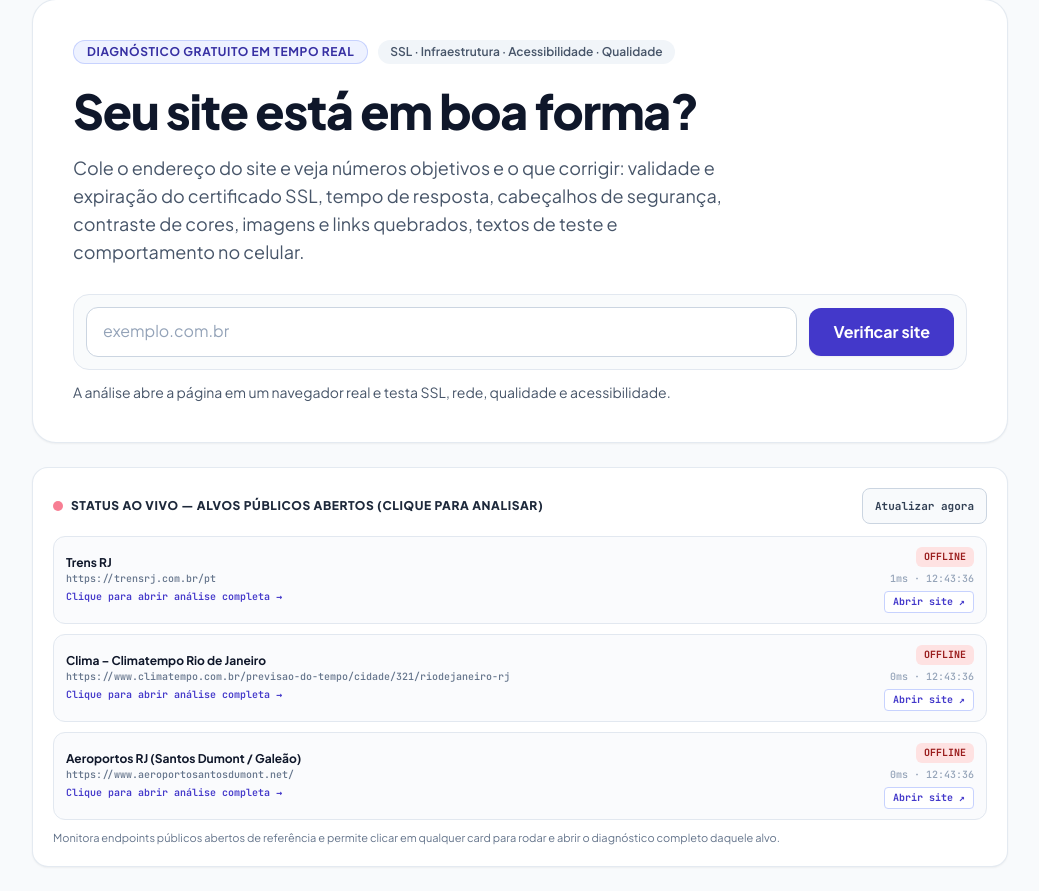
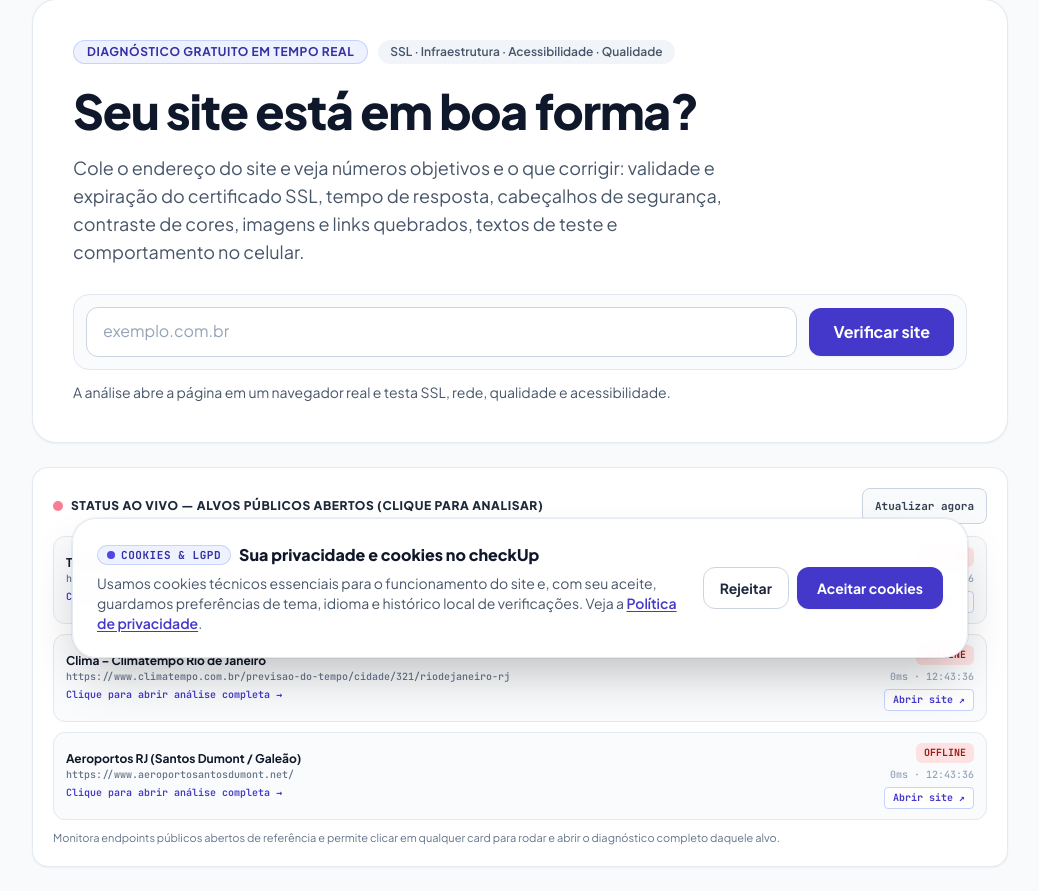
Before and after one commit to Moa-fernandes/checkUpSites, a Flask app: page / in a window 1280 px wide. Shown: the part 122-1013 px from the top of the page, without its empty margins (120-1159 px from the left). Run offline with Flask 3, Linux system fonts and the light colour scheme; data that the repository does not hold is empty; some libraries are stand-ins or nearby versions.

Commit message:
fix more ?

```diff
--- a/templates/base.html
+++ b/templates/base.html
@@ -925,5 +925,125 @@
   window.checkupTranslateReport = translateReportDom;
 })();
 </script>
+
+  <!-- Banner de Consentimento de Cookies (Aceitar / Rejeitar) -->
+  <div id="cookie-consent-banner" role="dialog" aria-modal="false" aria-labelledby="cookie-consent-title"
+    class="no-print fixed inset-x-0 bottom-0 z-40 hidden p-3 sm:p-5">
+    <div class="mx-auto max-w-4xl rounded-3xl border border-slate-200/90 bg-white/95 p-4 shadow-2xl ring-1 ring-slate-900/5 backdrop-blur sm:p-6">
+      <div class="flex flex-col gap-4 sm:flex-row sm:items-center sm:justify-between">
+        <div class="min-w-0 flex-1 space-y-1.5">
+          <div class="flex flex-wrap items-center gap-2">
+            <span class="inline-flex items-center gap-1.5 rounded-full bg-indigo-50 px-2.5 py-0.5 font-mono text-[11px] font-bold uppercase tracking-wider text-indigo-800 ring-1 ring-inset ring-indigo-200">
+              <span class="h-2 w-2 rounded-full bg-indigo-600"></span>
+              Cookies &amp; LGPD
+            </span>
+            <h2 id="cookie-consent-title" class="text-sm font-extrabold text-slate-900 sm:text-base">
+              Sua privacidade e cookies no checkUp
+            </h2>
+          </div>
+          <p id="cookie-consent-desc" class="text-xs leading-relaxed text-slate-600 sm:text-sm">
+            Usamos cookies técnicos essenciais para o funcionamento do site e, com seu aceite, guardamos preferências de tema, idioma e histórico local de verificações. Veja a
+            <a href="/privacidade" class="font-semibold text-indigo-700 underline underline-offset-2 hover:text-indigo-900">Política de privacidade</a>.
+          </p>
+        </div>
+
+        <div class="flex shrink-0 flex-col gap-2 sm:flex-row sm:items-center">
+          <button type="button" id="btn-cookie-reject"
+            class="inline-flex min-h-[42px] items-center justify-center rounded-xl border border-slate-300 bg-white px-4 py-2 text-xs font-bold text-slate-800 transition hover:border-slate-400 hover:bg-slate-50 focus:outline-none focus:ring-2 focus:ring-indigo-600 sm:text-sm">
+            Rejeitar
+          </button>
+          <button type="button" id="btn-cookie-accept"
+            class="inline-flex min-h-[42px] items-center justify-center rounded-xl bg-indigo-700 px-5 py-2 text-xs font-bold text-white shadow-sm transition hover:bg-indigo-800 focus:outline-none focus:ring-2 focus:ring-indigo-600 focus:ring-offset-2 sm:text-sm">
+            Aceitar cookies
+          </button>
+        </div>
+      </div>
+    </div>
+  </div>
+
+
+<script>
+(function () {
+  const STORAGE_KEY = 'checkup_cookie_consent_v1';
+  const COOKIE_NAME = 'checkup_consent';
+  const banner = document.getElementById('cookie-consent-banner');
+  const btnAccept = document.getElementById('btn-cookie-accept');
+  const btnReject = document.getElementById('btn-cookie-reject');
+  const titleEl = document.getElementById('cookie-consent-title');
+  const descEl = document.getElementById('cookie-consent-desc');
+
+  function readConsent() {
+    try {
+      const fromLs = localStorage.getItem(STORAGE_KEY);
+      if (fromLs === 'accepted' || fromLs === 'rejected') return fromLs;
+    } catch (_e) {}
+    const match = document.cookie.match(new RegExp('(?:^|;\s*)' + COOKIE_NAME + '=(accepted|rejected)'));
+    return match ? match[1] : null;
+  }
+
+  function writeConsent(choice) {
+    window.__checkupCookieConsent = choice;
+    try {
+      localStorage.setItem(STORAGE_KEY, choice);
+      if (choice === 'rejected') {
+        localStorage.removeItem('checkup_theme');
+        localStorage.removeItem('checkup_lang');
+      }
+    } catch (_e) {}
+    const maxAge = 60 * 60 * 24 * 180;
+    document.cookie = COOKIE_NAME + '=' + choice + '; max-age=' + maxAge + '; path=/; SameSite=Lax';
+    window.dispatchEvent(new CustomEvent('checkup:consentchange', { detail: { consent: choice } }));
+  }
+
+  function applyConsentTexts() {
+    const isEn = (window.__checkupLang || '').toLowerCase().startsWith('en');
+    if (titleEl) {
+      titleEl.textContent = isEn ? 'Your privacy & cookies on checkUp' : 'Sua privacidade e cookies no checkUp';
+    }
+    if (descEl) {
+      descEl.innerHTML = isEn
+        ? 'We use essential technical cookies for site functionality and, if accepted, store theme, language, and local audit preferences. Read our <a href="/privacidade" class="font-semibold text-indigo-700 underline underline-offset-2 hover:text-indigo-900">Privacy policy</a>.'
+        : 'Usamos cookies técnicos essenciais para o funcionamento do site e, com seu aceite, guardamos preferências de tema, idioma e histórico local de verificações. Veja a <a href="/privacidade" class="font-semibold text-indigo-700 underline underline-offset-2 hover:text-indigo-900">Política de privacidade</a>.';
+    }
+    if (btnReject) btnReject.textContent = isEn ? 'Reject' : 'Rejeitar';
+    if (btnAccept) btnAccept.textContent = isEn ? 'Accept cookies' : 'Aceitar cookies';
+  }
+
+  function showBanner() {
+    if (!banner) return;
+    applyConsentTexts();
+    banner.classList.remove('hidden');
+  }
+
+  function hideBanner() {
+    if (!banner) return;
+    banner.classList.add('hidden');
+  }
+
+  if (btnAccept) {
+    btnAccept.addEventListener('click', function () {
+      writeConsent('accepted');
+      hideBanner();
+    });
+  }
+
+  if (btnReject) {
+    btnReject.addEventListener('click', function () {
+      writeConsent('rejected');
+      hideBanner();
+    });
+  }
+
+  window.checkupOpenCookieConsent = showBanner;
+  window.addEventListener('checkup:langchange', applyConsentTexts);
+
+  const existing = readConsent();
+  window.__checkupCookieConsent = existing || 'pending';
+  if (!existing) {
+    showBanner();
+  }
+})();
+</script>
+
 </body>
 </html>
```
